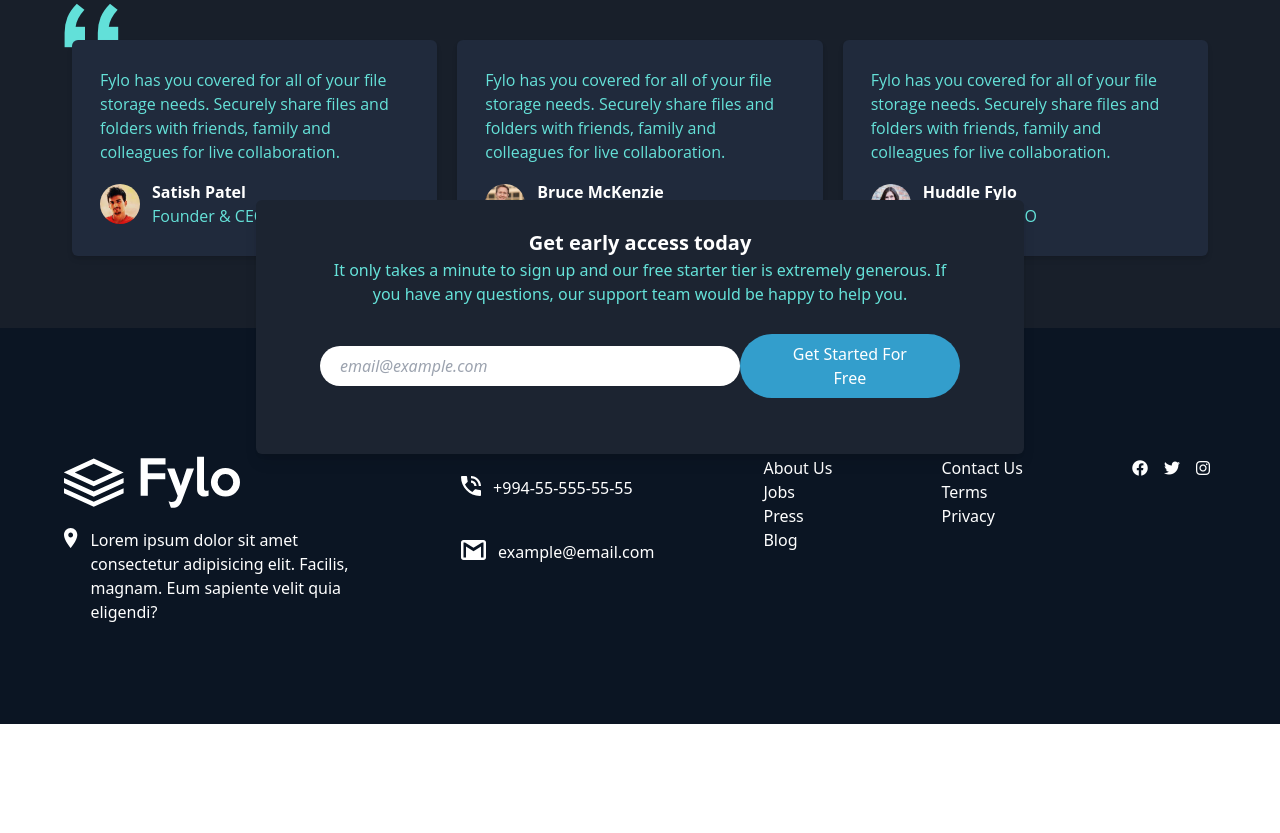
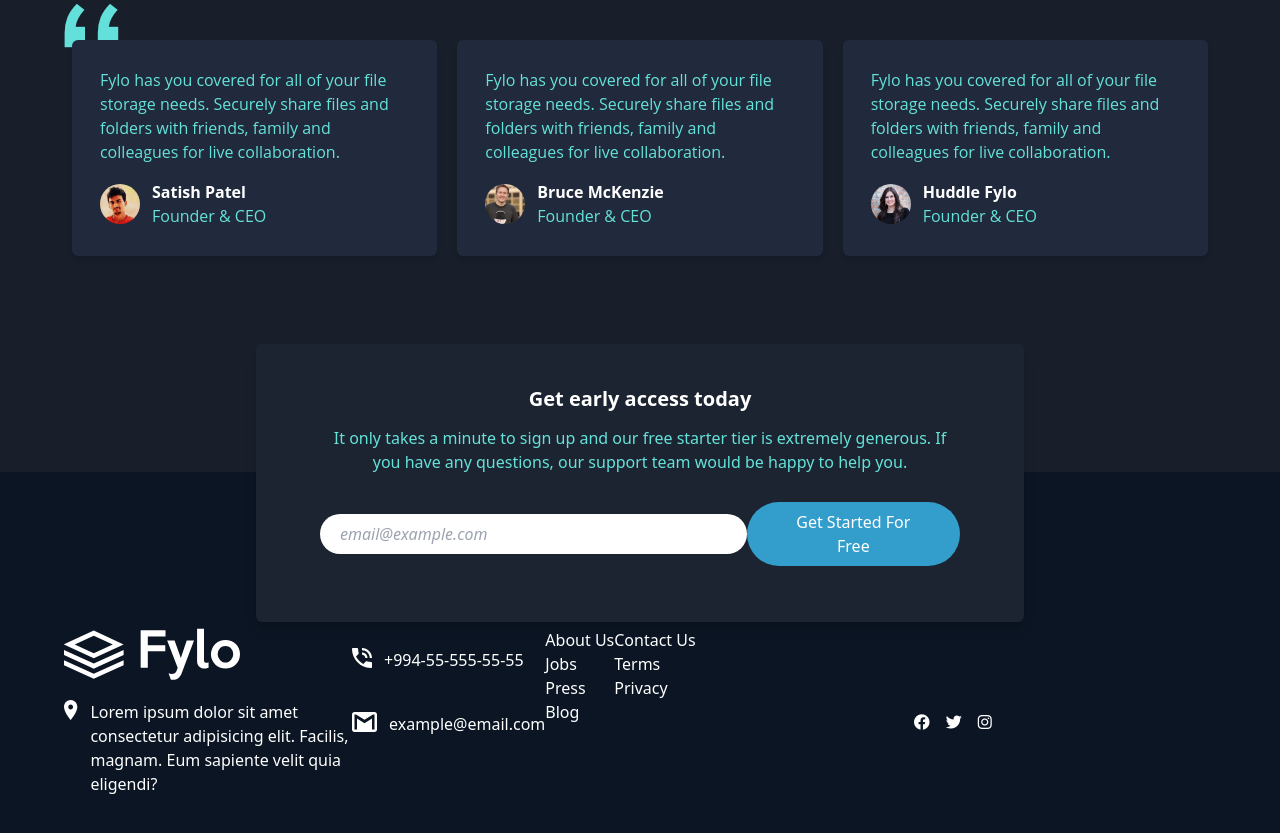
Before and after one commit to RaminMikayilov/Fylo-dark-theme-landing-page, a website: page index.html in a window 1280 px wide. Shown: the part 2128-2961 px from the top of the page. Before the commit the page ends 2852 px from the top, so only its background shows below. Drawn offline with Linux system fonts and the light colour scheme.

Commit message:
Update Footer

```diff
--- a/index.html
+++ b/index.html
@@ -167,7 +167,7 @@
       </section>
 
       <!-- Comments Section -->
-      <section class="md:p-16 px-12 pb-52">
+      <section class="md:p-16 p-16 px-12 md:pb-52 pb-52">
         <img src="./images/bg-quotes.png" alt="quotes" />
         <div
           class="px-2 flex flex-col md:flex-row items-center justify-between -top-2 relative md:space-x-5 md:space-y-0 space-y-7"
@@ -233,34 +233,35 @@
     </main>
 
     <!-- Footer -->
-    <footer class="relative">
+    <footer class="relative md:px-0 px-3 md:pt-7 bg-darkBlue-300 ">
       <!-- Email Section -->
       <section
-        class="text-white bg-darkBlue-100 text-center rounded-md shadow-lg py-7 px-16 w-3/5 absolute left-1/2 -translate-x-1/2 -top-32"
+        class="text-white bg-darkBlue-100 text-center rounded-md shadow-lg py-7 px-16 md:w-3/5 w-11/12 absolute left-1/2 -translate-x-1/2 -top-32"
       >
-        <h1 class="font-bold text-md">Get early access today</h1>
+        <h1 class="font-bold text-md py-3">Get early access today</h1>
         <p class="text-cyan">
           It only takes a minute to sign up and our free starter tier is
           extremely generous. If you have any questions, our support team would
           be happy to help you.
         </p>
-        <div class="flex justify-between items-center py-7">
+        <div class="flex md:flex-row flex-col justify-between items-center py-7 space-y-5 md:space-y-0">
           <input
             type="email"
             placeholder="email@example.com"
-            class="placeholder:italic py-2 px-5 rounded-full w-2/3 text-darkBlue-200 shadow-sm focus:outline-red"
+            class="placeholder:italic py-2 px-5 rounded-full md:w-2/3 w-full text-darkBlue-200 shadow-sm focus:outline-red"
           />
           <button
-            class="py-2 px-9 rounded-full bg-blue hover:bg-red ease-in-out duration-200"
+            class="py-2 px-9 rounded-full bg-blue hover:bg-red ease-in-out duration-200 md:w-1/3 w-full"
           >
             Get Started For Free
           </button>
         </div>
       </section>
+
       <div
-        class="bg-darkBlue-300 text-white px-16 pt-32 pb-20 flex justify-between"
+        class="bg-darkBlue-300 text-white px-16 md:pt-32 pt-72 pb-10 flex md:flex-row flex-col justify-between space-y-8 md:space-y-0"
       >
-        <div class="w-1/4">
+        <div class="md:w-1/4 w-full">
           <img src="./images/logo.svg" alt="logo" class="cursor-pointer" />
           <div class="flex space-x-3 py-5">
             <img src="./images/icon-location.svg" alt="" class="h-5" />
@@ -297,7 +298,7 @@
         </div>
 
         <!-- Social media -->
-        <div class="flex text-white space-x-3">
+        <div class="flex text-white space-x-3 items-center mx-auto">
           <a href="#" class="hover:text-blue">
             <i class="fa-brands fa-facebook w-5 h-5"></i>
           </a>
```
Also changed, not shown: css/main.css.
